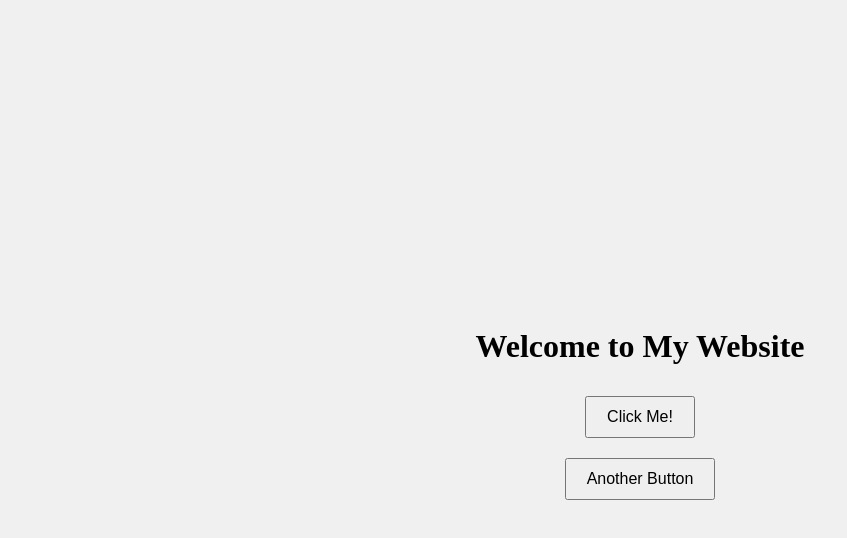
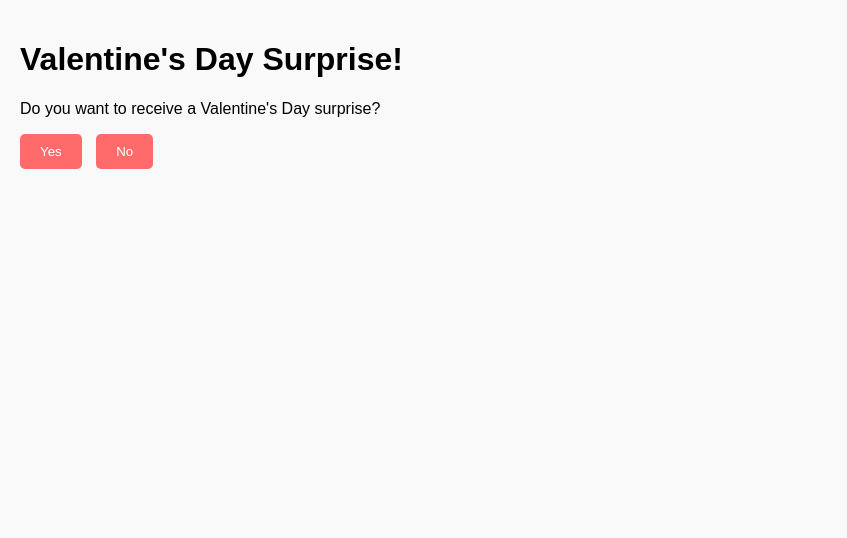
Before and after one commit to ineisol12-create/Lulu.l, a plain HTML site: page index.html in a window 1280 px wide. Shown: the whole page, without its empty margins (0-847 px from the left). Drawn offline with Linux system fonts and the light colour scheme.

Commit message:
Add index.html with fixed Valentine's Day application code

```diff
--- a/index.html
+++ b/index.html
@@ -3,27 +3,50 @@
 <head>
     <meta charset="UTF-8">
     <meta name="viewport" content="width=device-width, initial-scale=1.0">
-    <title>Document</title>
+    <title>Valentine's Day Application</title>
     <style>
         body {
-            display: flex;
-            flex-direction: column;
-            align-items: center;
-            justify-content: center;
-            height: 100vh;
-            background-color: #f0f0f0;
+            font-family: Arial, sans-serif;
+            background-color: #f9f9f9;
+            margin: 0;
+            padding: 20px;
         }
-        button {
+        .button {
+            display: inline-block;
             padding: 10px 20px;
-            margin: 10px;
-            font-size: 16px;
+            background-color: #ff6b6b;
+            color: white;
+            border: none;
+            border-radius: 5px;
             cursor: pointer;
+            z-index: 10; /* Ensures button is on top */
+        }
+        .button:hover {
+            background-color: #ff3b3b;
+            transition: background-color 0.3s ease;
+        }
+        .no-button {
+            position: relative; /* Fixes positioning */
+            margin-left: 10px;
+        }
+        .hidden {
+            display: none;
         }
     </style>
 </head>
 <body>
-    <h1>Welcome to My Website</h1>
-    <button>Click Me!</button>
-    <button>Another Button</button>
+    <h1>Valentine's Day Surprise!</h1>
+    <p>Do you want to receive a Valentine's Day surprise?</p>
+    <button class="button" id="yes-button">Yes</button>
+    <button class="button no-button" id="no-button">No</button>
+
+    <script>
+        document.getElementById('yes-button').onclick = function() {
+            alert('You will receive a wonderful surprise!');
+        };
+        document.getElementById('no-button').onclick = function() {
+            alert('No surprise for you!');
+        };
+    </script>
 </body>
 </html>
```
